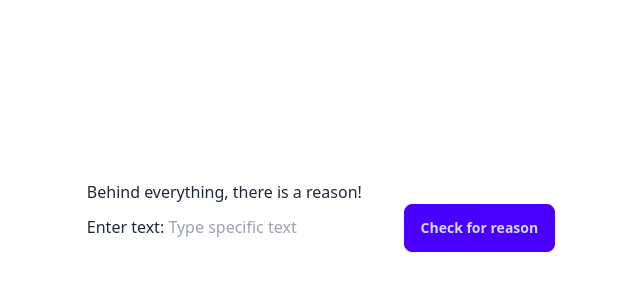
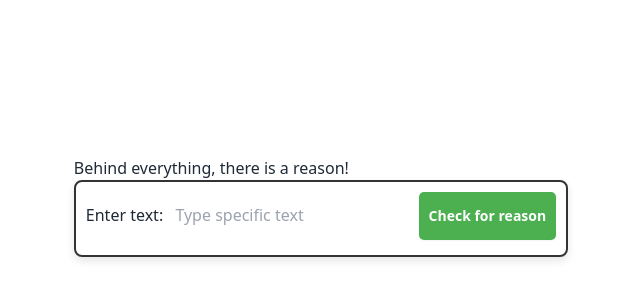
Before and after one commit to engineerDevsoul/engineersouldev, a plain HTML site: page index.html in a window 1280 px wide. Shown: the part 184-484 px from the top of the page, without its empty margins (319-959 px from the left). Drawn offline with nearby package versions, Linux system fonts and the light colour scheme.

Commit message:
Update demo.css

```diff
--- a/demo.css
+++ b/demo.css
@@ -14,3 +14,29 @@ body {
 #alternativeContentContainer {
     display: none;
 }
+.box {
+    border: 2px solid #333;
+    padding: 10px;
+    border-radius: 8px;
+    margin-bottom: 20px;
+    box-shadow: 0 4px 8px rgba(0, 0, 0, 0.1); /* Add shadow */
+}
+
+/* Style the text input and check button */
+#textInput {
+    padding: 8px;
+    margin-bottom: 10px;
+}
+
+#playButton {
+    padding: 10px;
+    background-color: #4caf50;
+    color: white;
+    border: none;
+    border-radius: 5px;
+    cursor: pointer;
+}
+
+#playButton:hover {
+    background-color: #45a049;
+}
```
